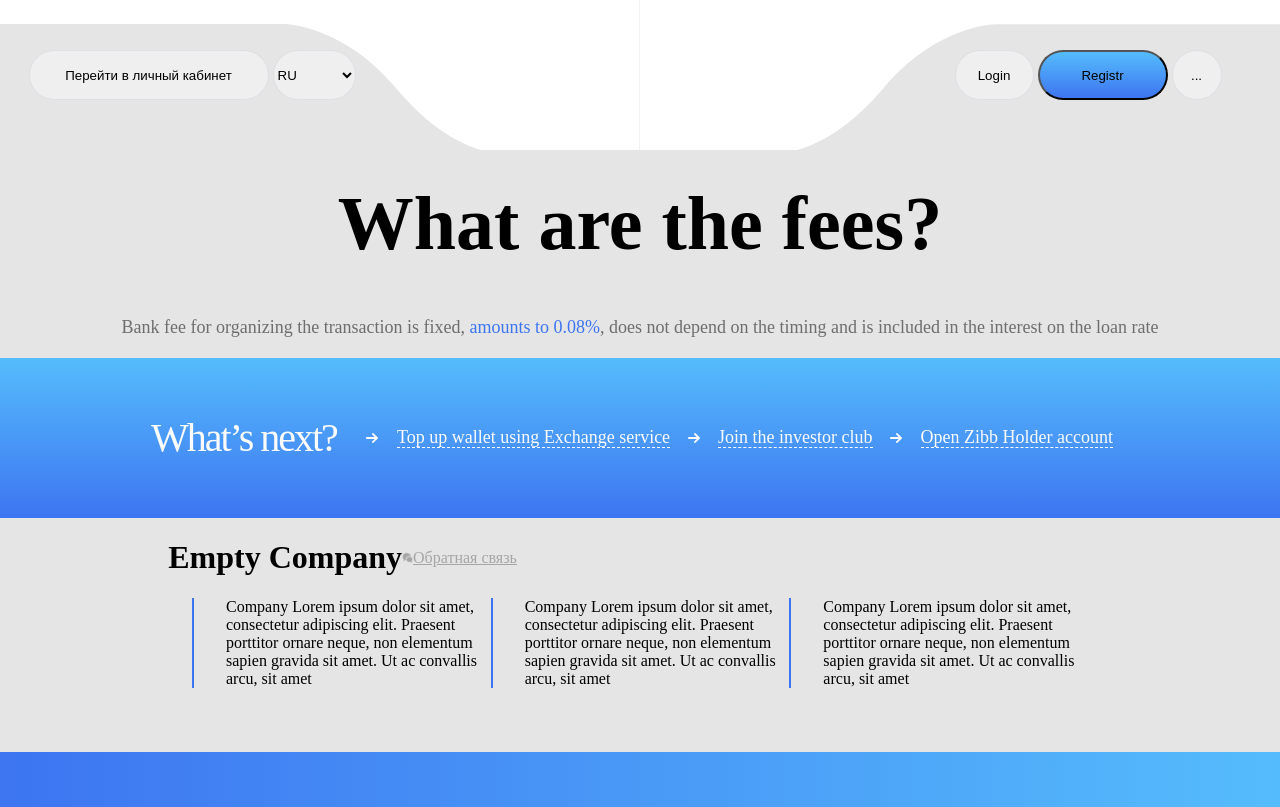
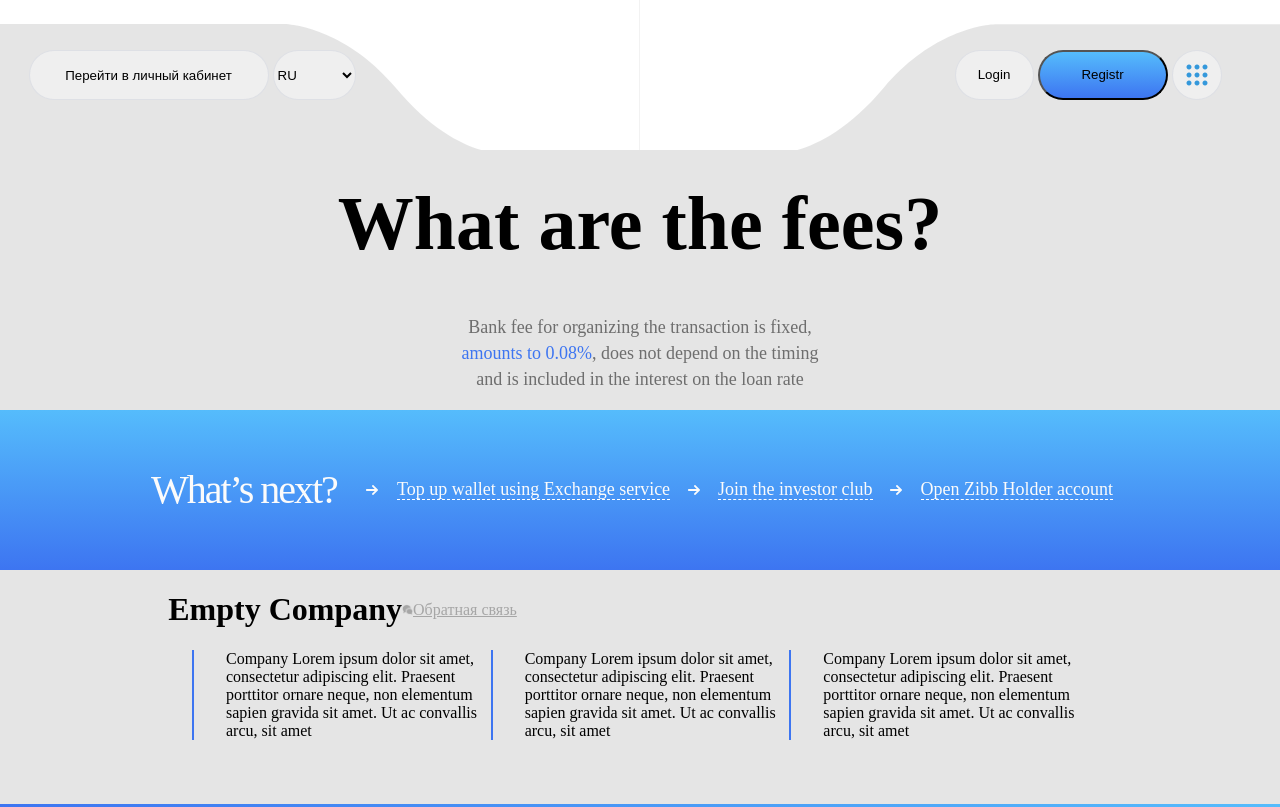
Before and after one commit to depst0r/Macte-Labs, a plain HTML site: page index.html in a window 1280 px wide. Shown: the top 807 px of the page. Drawn offline with Linux system fonts and the light colour scheme.

Commit message:
media-start

```diff
--- a/index.html
+++ b/index.html
@@ -21,7 +21,7 @@
                 <div class="buttons">
                     <button class="login">Login</button>
                     <button class="registr">Registr</button>
-                    <button class="menu">...</button>
+                    <button class="menu"><img src="./img/menu.png" alt="menu"></button>
                 </div>
             </div>
         </div>
--- a/styles/style.css
+++ b/styles/style.css
@@ -81,6 +81,9 @@ header {
     cursor: pointer;
     outline: none;
 }
+.menu img {
+    vertical-align: middle;
+}
 .left {
     margin-right: 40%
 }
@@ -128,10 +131,11 @@ header {
     font-weight: normal;
     font-size: 18px;
     line-height: 26px;
-    display: flex;
     align-items: center;
     text-align: center;
-color: #6E6E6E;
+    color: #6E6E6E;
+    width: 30%;
+    margin: auto;
 }
 .main__subtitle span {
     color: #3D75F1;
@@ -218,3 +222,9 @@ color: #6E6E6E;
     cursor: pointer;
 }
 /* :end */
+
+/* media */
+@media screen and (max-width: 1264px) {
+
+}
+/* :end */
```
Also changed, not shown: img/menu.png (added).
